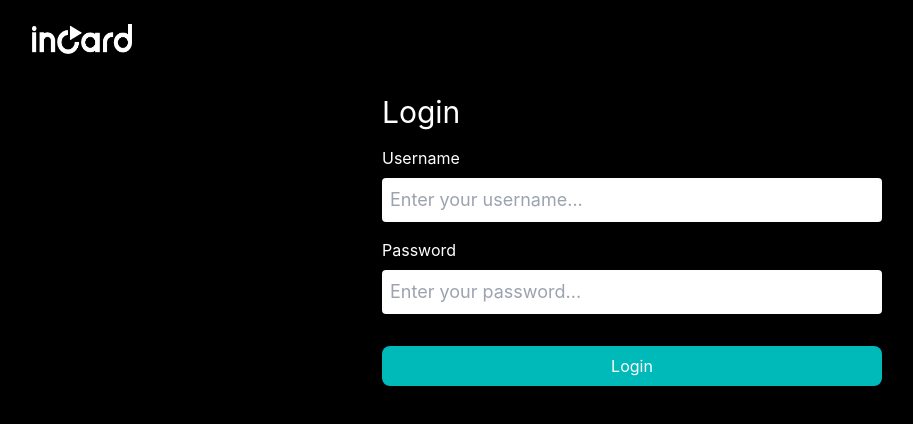
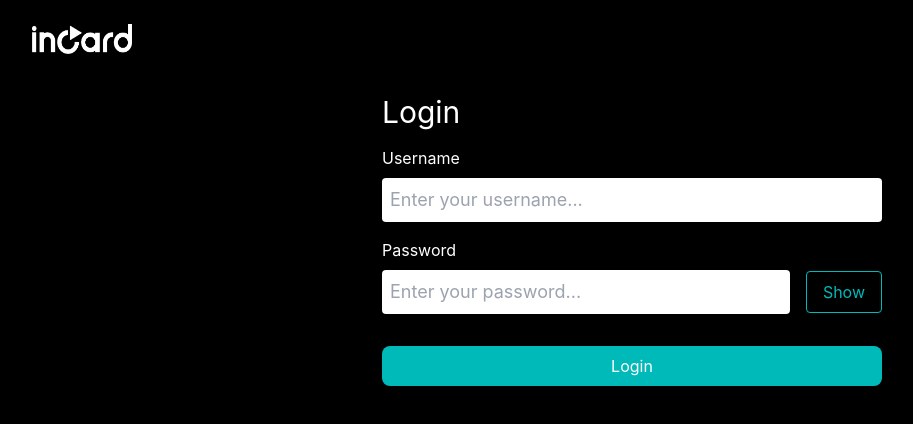
Before and after one commit to D-Pagey/indigo-charlie, a Next.js app: page /login in a window 1280 px wide. Shown: the top 424 px of the page, without its empty margins (8-921 px from the left). Built offline with nearby package versions, Linux system fonts and the light colour scheme.

Commit message:
feat(login): add password show/hide toggle

```diff
--- a/pages/login.tsx
+++ b/pages/login.tsx
@@ -4,7 +4,7 @@ import { useForm, SubmitHandler } from "react-hook-form";
 import { useRouter } from "next/router";
 
 import { useAuth } from "../contexts";
-import { useEffect } from "react";
+import { useEffect, useState } from "react";
 
 type Inputs = {
   username: string;
@@ -12,6 +12,7 @@ type Inputs = {
 };
 
 const Login: NextPage = () => {
+  const [showPassword, setShowPassword] = useState(false);
   const { username, setUsername } = useAuth();
   const router = useRouter();
 
@@ -70,11 +71,21 @@ const Login: NextPage = () => {
 
         <label className="flex flex-col text-white mb-4">
           Password
-          <input
-            placeholder="Enter your password..."
-            className="mt-2 p-2 rounded text-lg text-black"
-            {...register("password", { required: true })}
-          />
+          <div className="flex items-center mt-2">
+            <input
+              type={showPassword ? "text" : "password"}
+              placeholder="Enter your password..."
+              className="p-2 rounded text-lg text-black flex-grow"
+              {...register("password", { required: true })}
+            />
+            <button
+              type="button"
+              className="text-primary border border-primary px-4 py-2 rounded ml-4"
+              onClick={() => setShowPassword(!showPassword)}
+            >
+              {showPassword ? "Hide" : "Show"}
+            </button>
+          </div>
           {errors.password && (
             <span className="text-red-500 text-sm mt-2">
               A password is required
```
Also changed, not shown: 1 other file (tests, documents, lock files or other folders).
